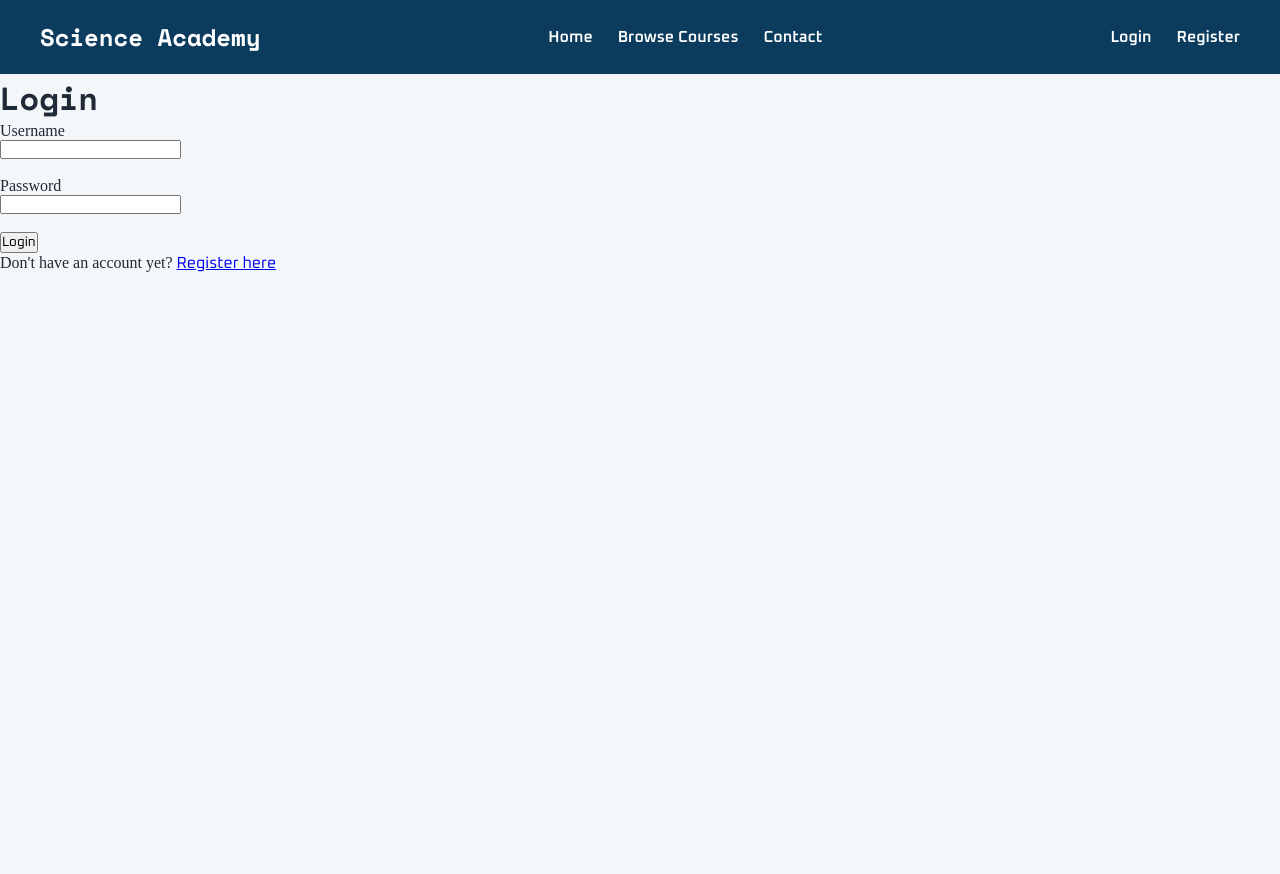
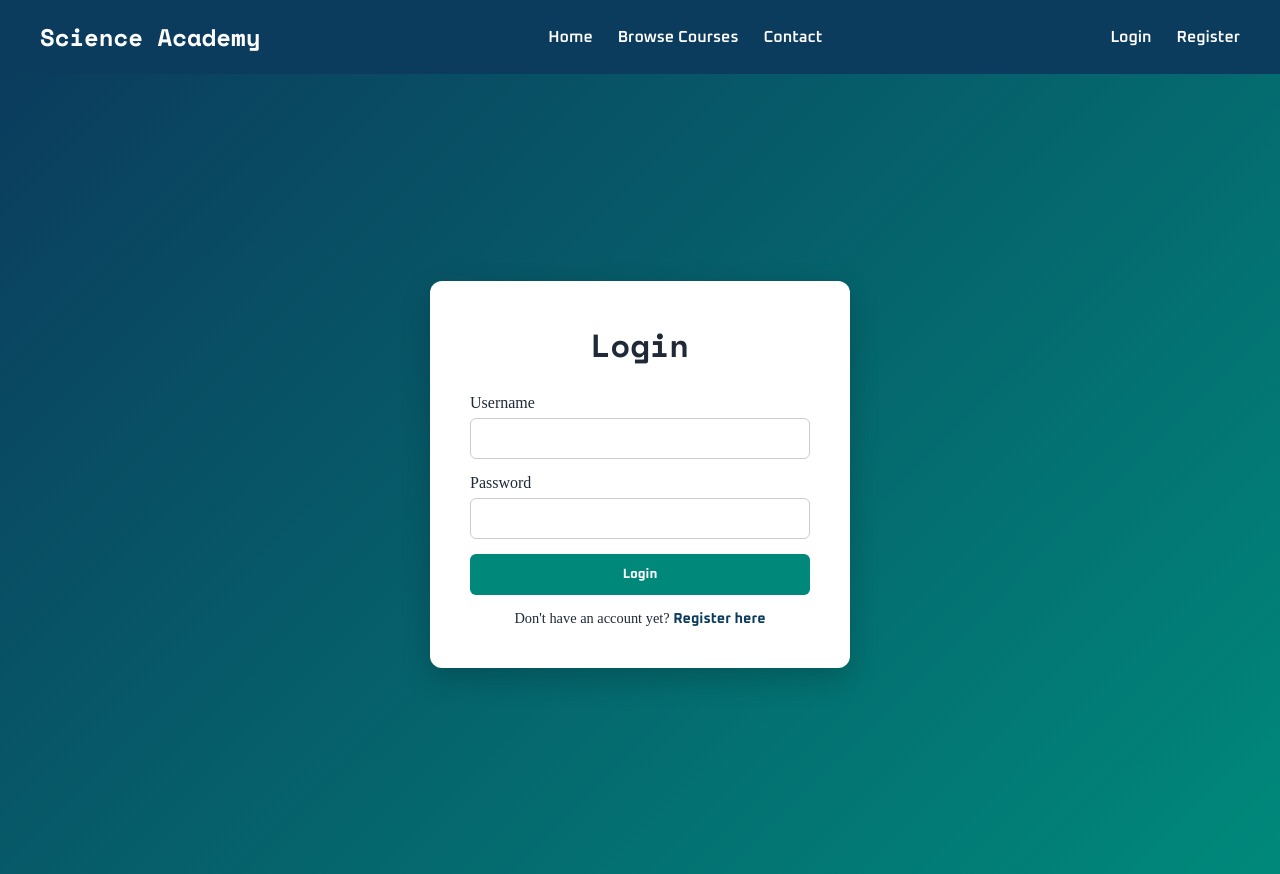
Before and after one commit to Ashton-13/learning-management-system, a React (Create React App) app in the folder frontend/: page /login in a window 1280 px wide. Before the commit the page ends 800 px from the top, so only its background shows below. Built offline with nearby package versions, Linux system fonts and the light colour scheme; a web font is replaced by a local one.

Commit message:
added styling to login/registration

```diff
--- a/frontend/src/pages/CourseListPage.js
+++ b/frontend/src/pages/CourseListPage.js
@@ -61,7 +61,7 @@ if (loading) {
 }
 
 return (
-    <div>
+    <div className="course-page">
 
         <h1>Available Courses</h1>
 
--- a/frontend/src/pages/LoginPage.js
+++ b/frontend/src/pages/LoginPage.js
@@ -4,6 +4,7 @@ import { useNavigate } from "react-router-dom";
 import api from "../api/axios";
 import { loginSuccess } from "../features/auth/authSlice";
 import { Link } from "react-router-dom";
+import "../styles/Auth.css";
 
 function LoginPage() {
 
@@ -93,16 +94,13 @@ function LoginPage() {
     };
 
     return (
-        <div>
-
+        <div className="auth-page">
+            <div className="auth-card">
                 <h1>Login</h1>
 
                     <form onSubmit={handleSubmit}>
 
-                <div>
                         <label>Username</label>
-                    <br />
-
                         <input
                             type="text"
                             value={username}
@@ -110,14 +108,7 @@ function LoginPage() {
                                 setUsername(event.target.value)
                             }
                         />
-                </div>
-
-                <br />
-
-                <div>
                         <label>Password</label>
-                    <br />
-
                         <input
                             type="password"
                             value={password}
@@ -125,19 +116,17 @@ function LoginPage() {
                                 setPassword(event.target.value)
                             }
                         />
-                </div>
-
-                <br />
 
                         <button type="submit">Login</button>
-                <p>Don't have an account yet?{" "}
+
+                    </form>
+                        <div className="auth-link">
+                            Don't have an account yet?{" "}
                             <Link to="/register">
                                 Register here
                             </Link>
-                </p>
-            </form>
-
-            <p>{message}</p>
+                        </div>
+            </div>
         </div>
     );
 }
--- a/frontend/src/pages/RegisterPage.js
+++ b/frontend/src/pages/RegisterPage.js
@@ -1,46 +1,43 @@
 import { useState } from "react";
 import api from "../api/axios";
 import { Link } from "react-router-dom";
+import "../styles/Auth.css";
+import { useNavigate } from "react-router-dom";
 
 function RegistrationPage() {
 
     const [username, setUsername] = useState("");
     const [email, setEmail] = useState("");
     const [password, setPassword] = useState("");
+    const navigate = useNavigate();
 
-const [message, setMessage] = useState("");
+    const [message, setMessage] = useState("");
 
     const handleSubmit = async (event) => {
         event.preventDefault();
 
         try {
-            const response = await api.post(
-                "api/register/",
-                {
+             await api.post("api/register/", {
                     username,
                     email,
                     password,
                 }
             );
 
-            setMessage("Registration Successful!");
-
-            console.log(response.data);
-
+            navigate("/login");
         } catch (error) {
-            console.error(error);
-            setMessage("Registration failed.");
+            alert("Registration failed.");
         }
     };
 
     return (
-        <div>
+        <div className="auth-page">
+            <div className="auth-card">
             <h1>Register</h1>
 
             <form onSubmit={handleSubmit}>
                 <div>
                     <label>Username</label>
-                    <br />
                     <input
                         type="text"
                         value={username}
@@ -49,10 +46,8 @@ const [message, setMessage] = useState("");
                         }
                     />
                 </div>
-                <br />
                 <div>
                     <label>Email</label>
-                    <br />
                     <input
                         type="email"
                         value={email}
@@ -61,10 +56,8 @@ const [message, setMessage] = useState("");
                         }
                     />
                 </div>
-                <br />
                 <div>
                     <label>Password</label>
-                    <br />
                     <input
                         type="password"
                         value={password}
@@ -73,18 +66,17 @@ const [message, setMessage] = useState("");
                         }
                     />
                 </div>
-                <br />
                 <button type="submit">
-                    Register
+                    Create Account
                 </button>
-                <p>Already have an account?{" "}
-                    <Link to="/login">
+            </form>
+            <div className="auth-link">
+                Already have an account?{" "}
+                <Link to="/login">
                         Login here
-                    </Link>
-                </p>
-
-            </form>
-            <p>{message}</p>
+                </Link>
+            </div>
+            </div>
         </div>
     );
 }
--- a/frontend/src/styles/Auth.css
+++ b/frontend/src/styles/Auth.css
@@ -0,0 +1,62 @@
+.auth-page {
+    min-height: 100vh;
+    display: flex;
+    justify-content: center;
+    align-items: center;
+    background: linear-gradient(135deg, #0B3C5D, #00897B);
+    padding: 20px;
+}
+
+.auth-card {
+    width: 100%;
+    max-width: 420px;
+    background: white;
+    padding: 40px;
+    border-radius: 12px;
+    box-shadow: 0 10px 30px rgba(0, 0, 0, 0.2);
+}
+
+.auth-card h1 {
+    text-align: center;
+    margin-bottom: 25px;
+    font-family: "Space Mono", monospace;
+}
+
+.auth-card input,
+.auth-card select {
+    width: 100%;
+    padding: 12px;
+    margin-top: 6px;
+    margin-bottom: 15px;
+    border: 1px solid #ccc;
+    border-radius: 6px;
+}
+
+.auth-card button {
+    width: 100%;
+    padding: 12px;
+    background: #00897B;
+    color: white;
+    border: none;
+    border-radius: 6px;
+    cursor: pointer;
+    font-weight: bold;
+}
+
+.auth-card button:hover {
+    background: #00695C;
+
+}
+
+.auth-link {
+    text-align: center;
+    margin-top: 15px;
+    font-size: 0.9rem;
+
+}
+
+.auth-link a {
+    color: #0B3C5D;
+    text-decoration: none;
+    font-weight: bold;
+}
```
Also changed, not shown: 1 other file (tests, documents, lock files or other folders). Lines whose indentation alone changed are shown as unchanged.
